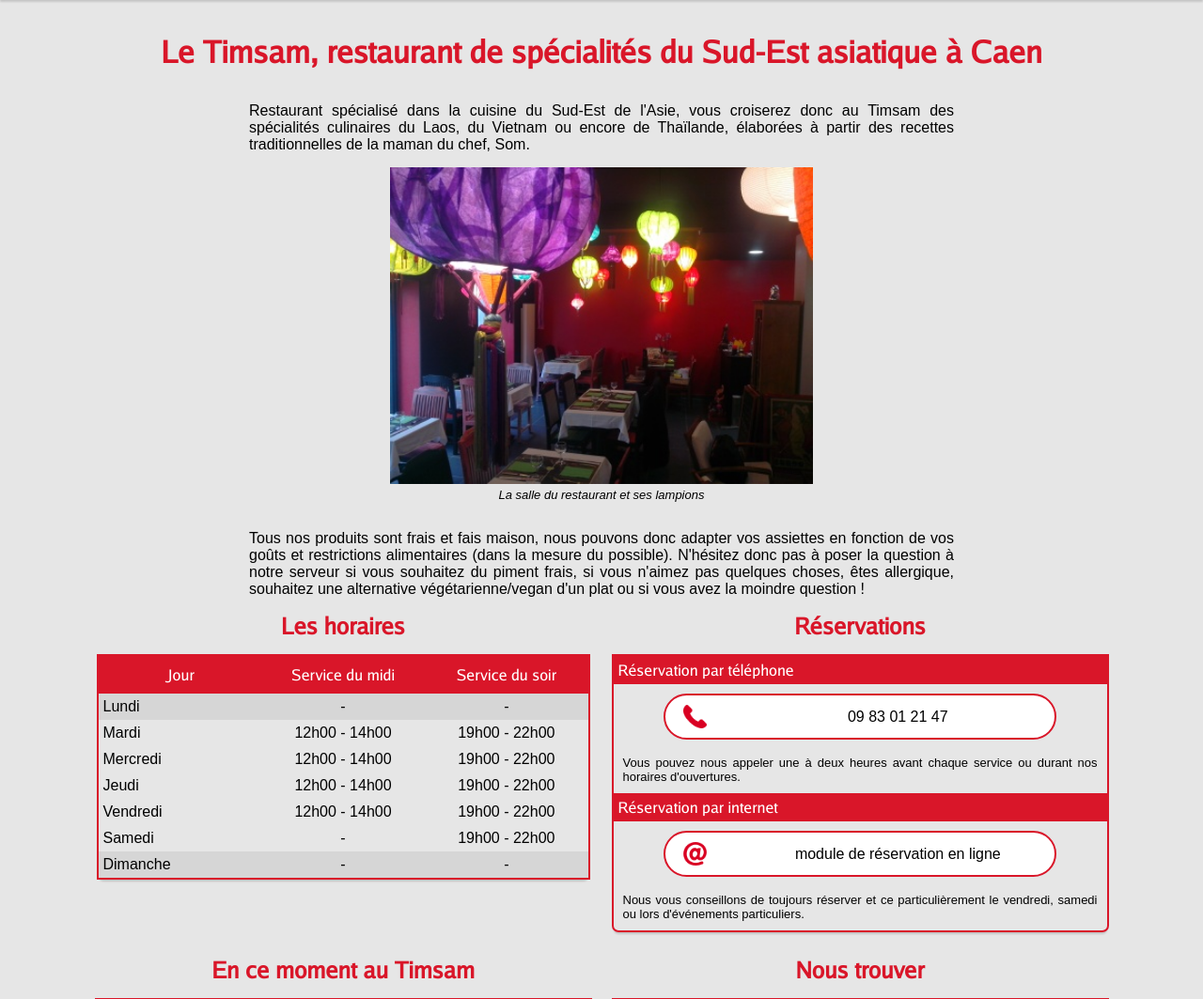
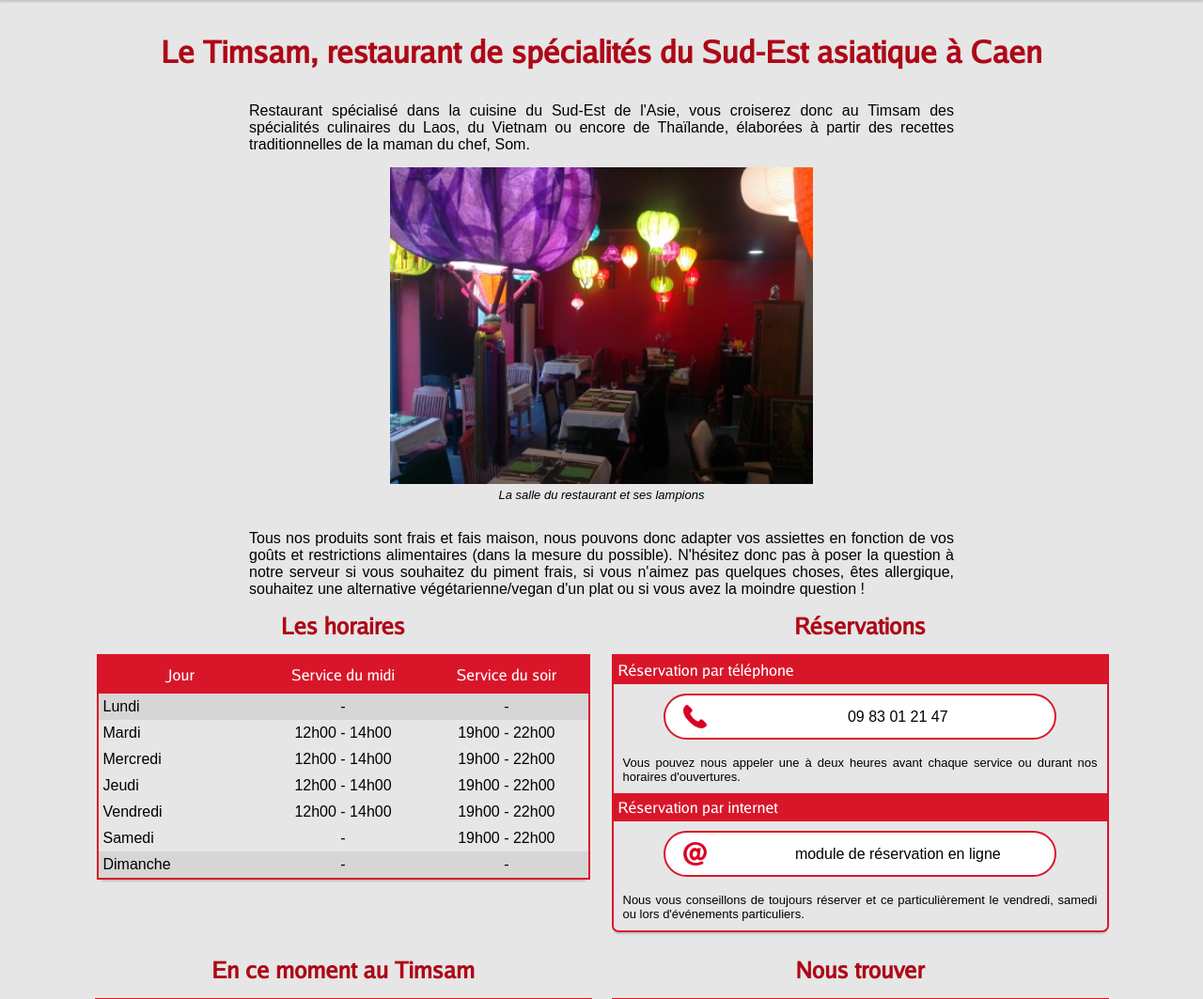
Before and after one commit to plabadille/le-timsam, a PHP site: page /index.php in a window 1280 px wide. Shown: the part 296-1359 px from the top of the page at 94% size. Run offline with PHP 8.4, Linux system fonts and the light colour scheme.

Commit message:
red update test

```diff
--- a/css/default.css
+++ b/css/default.css
@@ -17,7 +17,8 @@
 h1{
     font-family:'luxi_sansregular';
     font-size: x-large;
-    color: #D91629;
+    /* color: #D91629; */
+    color: #ae0817;
     padding:0;
     margin:0 0 15px 0;
     text-align: center;
@@ -25,7 +26,8 @@
 h2{
     font-family:'luxi_sansregular';
     font-size:x-large;
-    color: #D91629;
+    /* color: #D91629; */
+    color: #ae0817;
     padding:0;
     margin:10px;
     text-align: center;
@@ -48,7 +50,8 @@
     text-decoration: underline;
 }
 a:hover {
-    color: #D91629;
+    /* color: #D91629; */
+    color: #ae0817;
 }
 @media all and (min-width: 550px) {
     h1{
```
